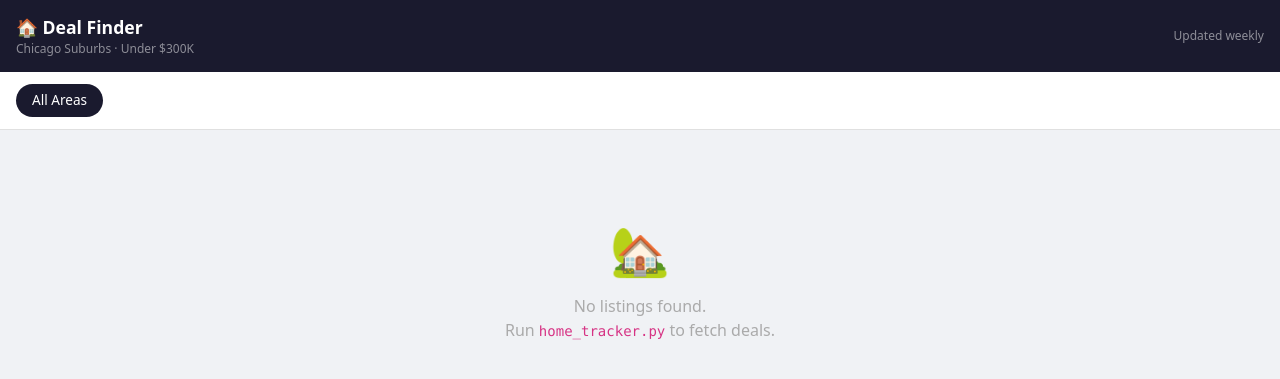
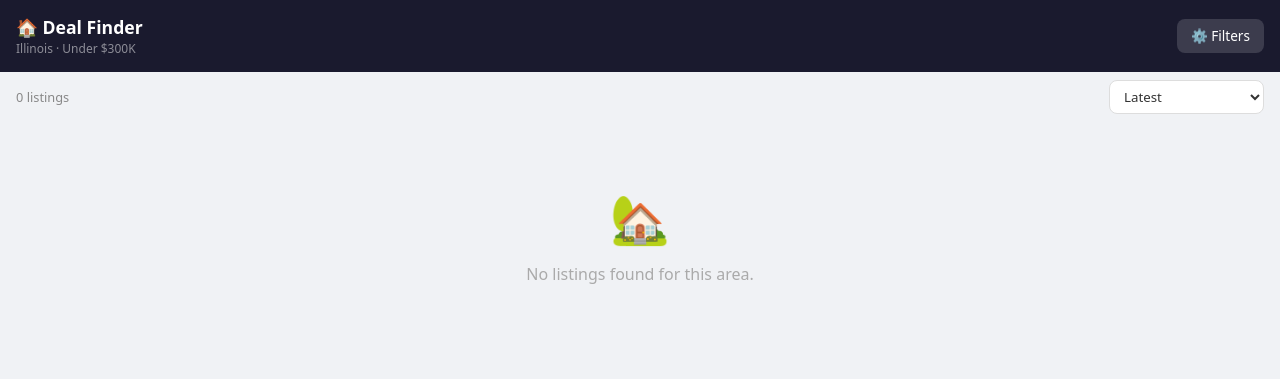
Before and after one commit to urakymzhan/deals-automation, a Flask app: page / in a window 1280 px wide. Shown: the top 379 px of the page. Run offline with Flask 3, Linux system fonts and the light colour scheme.

Commit message:
More zip and update ui experience

```diff
--- a/app.py
+++ b/app.py
@@ -10,7 +10,7 @@ def index():
     session = Session()
 
     searches = session.query(HomeSearch).filter_by(active=True).order_by(HomeSearch.label).all()
-    active_tab = request.args.get("tab", str(searches[0].id) if searches else "all")
+    active_tab = request.args.get("tab", "all")
     sort = request.args.get("sort", "date")
 
     query = (
@@ -41,6 +41,20 @@ def index():
     elif sort == "dom_desc":
         listings.sort(key=lambda x: x[0].days_on_market if x[0].days_on_market is not None else -1, reverse=True)
 
+    # Count unique listings per search (all listings, not filtered)
+    all_rows = (
+        session.query(PropertySnapshot, HomeSearch)
+        .join(HomeSearch, PropertySnapshot.search_id == HomeSearch.id)
+        .all()
+    )
+    seen_all = {}
+    for snapshot, search in all_rows:
+        if snapshot.zpid not in seen_all:
+            seen_all[snapshot.zpid] = search.id
+    counts = {}
+    for zpid, sid in seen_all.items():
+        counts[sid] = counts.get(sid, 0) + 1
+
     session.close()
     return render_template(
         "index.html",
@@ -48,6 +62,7 @@ def index():
         listings=listings,
         active_tab=active_tab,
         sort=sort,
+        counts=counts,
     )
 
 
--- a/templates/index.html
+++ b/templates/index.html
@@ -16,62 +17,121 @@
       justify-content: space-between;
       position: sticky;
       top: 0;
-      z-index: 100;
+      z-index: 200;
     }
     .topbar-title { color: #fff; font-weight: 700; font-size: 1.1rem; }
     .topbar-sub { color: rgba(255,255,255,0.5); font-size: 0.75rem; }
-
-    /* Scrollable tab bar */
-    .tab-scroll {
-      display: flex;
-      overflow-x: auto;
-      gap: 8px;
-      padding: 12px 16px;
-      background: #fff;
-      border-bottom: 1px solid #e0e0e0;
-      scrollbar-width: none;
-    }
-    .tab-scroll::-webkit-scrollbar { display: none; }
-    .tab-btn {
-      white-space: nowrap;
+    .filter-btn {
+      background: rgba(255,255,255,0.15);
       border: none;
-      border-radius: 20px;
-      padding: 6px 16px;
+      border-radius: 8px;
+      color: #fff;
+      padding: 7px 14px;
       font-size: 0.85rem;
       font-weight: 500;
+      cursor: pointer;
+      display: flex;
+      align-items: center;
+      gap: 6px;
+    }
+    .filter-btn .badge {
+      background: #e53935;
+      border-radius: 10px;
+      font-size: 0.7rem;
+      padding: 1px 6px;
+    }
+
+    /* Overlay */
+    .overlay {
+      display: none;
+      position: fixed;
+      inset: 0;
+      background: rgba(0,0,0,0.4);
+      z-index: 300;
+    }
+    .overlay.open { display: block; }
+
+    /* Drawer */
+    .drawer {
+      position: fixed;
+      top: 0;
+      right: -320px;
+      width: 300px;
+      height: 100%;
+      background: #fff;
+      z-index: 400;
+      transition: right 0.25s ease;
+      display: flex;
+      flex-direction: column;
+      overflow-y: auto;
+    }
+    .drawer.open { right: 0; }
+    .drawer-header {
+      padding: 18px 16px 12px;
+      border-bottom: 1px solid #eee;
+      display: flex;
+      align-items: center;
+      justify-content: space-between;
+      position: sticky;
+      top: 0;
+      background: #fff;
+      z-index: 1;
+    }
+    .drawer-header h6 { margin: 0; font-weight: 700; font-size: 1rem; color: #1a1a2e; }
+    .close-btn {
       background: #f0f2f5;
+      border: none;
+      border-radius: 50%;
+      width: 32px;
+      height: 32px;
+      font-size: 1.1rem;
+      cursor: pointer;
+      display: flex;
+      align-items: center;
+      justify-content: center;
       color: #555;
+    }
+    .drawer-section { padding: 16px; border-bottom: 1px solid #f0f2f5; }
+    .drawer-section-title {
+      font-size: 0.72rem;
+      font-weight: 700;
+      color: #aaa;
+      text-transform: uppercase;
+      letter-spacing: 0.06em;
+      margin-bottom: 10px;
+    }
+
+    /* Area options */
+    .area-options { display: grid; grid-template-columns: 1fr 1fr; gap: 8px; }
+    .area-option {
+      display: block;
+      padding: 9px 8px;
+      border-radius: 10px;
+      border: 1.5px solid #eee;
+      font-size: 0.8rem;
+      color: #444;
       text-decoration: none;
-      flex-shrink: 0;
+      font-weight: 500;
+      text-align: center;
     }
-    .tab-btn.active {
+    .area-option.active {
       background: #1a1a2e;
       color: #fff;
+      border-color: #1a1a2e;
     }
 
-    /* Stats row */
-    .stats-row {
-      display: flex;
-      gap: 10px;
-      padding: 12px 16px;
-      overflow-x: auto;
-      scrollbar-width: none;
+    /* Active area pill in topbar */
+    .active-area-pill {
+      background: rgba(255,255,255,0.15);
+      border-radius: 20px;
+      padding: 3px 10px;
+      font-size: 0.75rem;
+      color: rgba(255,255,255,0.85);
+      margin-left: 8px;
     }
-    .stats-row::-webkit-scrollbar { display: none; }
-    .stat-card {
-      background: #fff;
-      border-radius: 12px;
-      padding: 10px 16px;
-      text-align: center;
-      min-width: 90px;
-      flex-shrink: 0;
-      box-shadow: 0 1px 4px rgba(0,0,0,0.06);
-    }
-    .stat-card .num { font-size: 1.4rem; font-weight: 700; color: #1a1a2e; }
-    .stat-card .lbl { font-size: 0.7rem; color: #888; margin-top: 2px; }
 
-    /* Listing cards */
-    .listings { padding: 0 16px 80px; }
+    /* Listings */
+    .listings { padding: 12px 16px 80px; }
     .listing-card {
       background: #fff;
       border-radius: 14px;
@@ -135,36 +167,27 @@
       font-weight: 500;
       margin-bottom: 6px;
     }
-    .no-results { padding: 60px 16px; text-align: center; color: #aaa; }
-    .count-label { padding: 4px 16px 4px; font-size: 0.8rem; color: #888; }
+    .count-label { padding: 8px 16px 4px; font-size: 0.8rem; color: #888; }
+    .area-count { font-size: 0.72rem; opacity: 0.7; font-weight: 400; }
     .sort-bar {
       display: flex;
       align-items: center;
-      gap: 6px;
-      padding: 10px 16px;
-      overflow-x: auto;
-      scrollbar-width: none;
+      justify-content: space-between;
+      padding: 8px 16px;
       background: #f0f2f5;
     }
-    .sort-bar::-webkit-scrollbar { display: none; }
-    .sort-label { font-size: 0.78rem; color: #888; white-space: nowrap; }
-    .sort-btn {
-      white-space: nowrap;
-      border: 1px solid #ddd;
-      border-radius: 20px;
-      padding: 4px 12px;
-      font-size: 0.78rem;
+    .sort-select {
+      border: 1.5px solid #ddd;
+      border-radius: 8px;
+      padding: 6px 10px;
+      font-size: 0.83rem;
+      background: #fff;
+      color: #333;
       font-weight: 500;
-      background: #fff;
-      color: #555;
-      text-decoration: none;
-      flex-shrink: 0;
+      outline: none;
+      cursor: pointer;
     }
-    .sort-btn.active {
-      background: #1a1a2e;
-      color: #fff;
-      border-color: #1a1a2e;
-    }
+    .no-results { padding: 60px 16px; text-align: center; color: #aaa; }
   </style>
 </head>
 <body>
@@ -172,49 +195,63 @@
 <!-- Top bar -->
 <div class="topbar">
   <div>
-    <div class="topbar-title">🏠 Deal Finder</div>
-    <div class="topbar-sub">Chicago Suburbs · Under $300K</div>
+    <div class="topbar-title">
+      🏠 Deal Finder
+      {% if active_tab != 'all' %}
+        {% for s in searches %}{% if s.id|string == active_tab %}<span class="active-area-pill">{{ s.label.replace(' flips','') }}</span>{% endif %}{% endfor %}
+      {% endif %}
+    </div>
+    <div class="topbar-sub">Illinois · Under $300K</div>
   </div>
-  <div class="topbar-sub">Updated weekly</div>
+  <button class="filter-btn" onclick="openDrawer()">
+    ⚙ Filters
+    {% set active_sort = sort != 'date' %}
+    {% set active_area = active_tab != 'all' %}
+    {% if active_sort or active_area %}<span class="badge">●</span>{% endif %}
+  </button>
 </div>
 
-<!-- Tab bar -->
-<div class="tab-scroll">
-  <a href="/?tab=all" class="tab-btn {% if active_tab == 'all' %}active{% endif %}">All Areas</a>
-  {% for search in searches %}
-  <a href="/?tab={{ search.id }}" class="tab-btn {% if active_tab == search.id|string %}active{% endif %}">
-    {{ search.label.replace(' flips', '') }}
-  </a>
-  {% endfor %}
-</div>
+<!-- Overlay -->
+<div class="overlay" id="overlay" onclick="closeDrawer()"></div>
 
-<!-- Stats -->
-<div class="stats-row">
-  {% for search in searches %}
-  {% if active_tab == 'all' or active_tab == search.id|string %}
-  <div class="stat-card">
-    <div class="num">{{ listings | selectattr('0.search_id', 'equalto', search.id) | list | length }}</div>
-    <div class="lbl">{{ search.label.replace(' flips', '') }}</div>
+<!-- Drawer -->
+<div class="drawer" id="drawer">
+  <div class="drawer-header">
+    <h6>Filters</h6>
+    <button class="close-btn" onclick="closeDrawer()">✕</button>
   </div>
-  {% endif %}
-  {% endfor %}
+
+  <!-- Area -->
+  <div class="drawer-section">
+    <div class="drawer-section-title">Area</div>
+    <div class="area-options">
+      <a href="?tab=all&sort={{ sort }}" class="area-option {% if active_tab == 'all' %}active{% endif %}">
+        🗺 All<br><span class="area-count">{{ counts.values()|sum }}</span>
+      </a>
+      {% for search in searches %}
+      <a href="?tab={{ search.id }}&sort={{ sort }}" class="area-option {% if active_tab == search.id|string %}active{% endif %}">
+        {{ search.label.replace(' flips', '') }}<br>
+        <span class="area-count">{{ counts.get(search.id, 0) }}</span>
+      </a>
+      {% endfor %}
+    </div>
+  </div>
 </div>
 
 <!-- Sort bar -->
-{% if listings %}
 <div class="sort-bar">
-  <span class="sort-label">Sort by:</span>
-  <a href="?tab={{ active_tab }}&sort=date"       class="sort-btn {% if sort == 'date' %}active{% endif %}">Latest</a>
-  <a href="?tab={{ active_tab }}&sort=price_asc"  class="sort-btn {% if sort == 'price_asc' %}active{% endif %}">Price ↑</a>
-  <a href="?tab={{ active_tab }}&sort=price_desc" class="sort-btn {% if sort == 'price_desc' %}active{% endif %}">Price ↓</a>
-  <a href="?tab={{ active_tab }}&sort=dom_asc"    class="sort-btn {% if sort == 'dom_asc' %}active{% endif %}">Days ↑</a>
-  <a href="?tab={{ active_tab }}&sort=dom_desc"   class="sort-btn {% if sort == 'dom_desc' %}active{% endif %}">Days ↓</a>
+  <span class="count-label" style="padding:0">{{ listings|length }} listings</span>
+  <select class="sort-select" onchange="window.location='?tab={{ active_tab }}&sort='+this.value">
+    <option value="date"       {% if sort == 'date' %}selected{% endif %}>Latest</option>
+    <option value="price_asc"  {% if sort == 'price_asc' %}selected{% endif %}>Price: Low → High</option>
+    <option value="price_desc" {% if sort == 'price_desc' %}selected{% endif %}>Price: High → Low</option>
+    <option value="dom_asc"    {% if sort == 'dom_asc' %}selected{% endif %}>Days: Low → High</option>
+    <option value="dom_desc"   {% if sort == 'dom_desc' %}selected{% endif %}>Days: High → Low</option>
+  </select>
 </div>
-{% endif %}
 
 <!-- Listings -->
 {% if listings %}
-<div class="count-label">{{ listings|length }} listings</div>
 <div class="listings">
   {% for snapshot, search in listings %}
   <div class="listing-card">
@@ -224,16 +261,10 @@
       {% if snapshot.price %}${{ "{:,.0f}".format(snapshot.price) }}{% else %}Price N/A{% endif %}
     </div>
     <div class="listing-meta">
-      {% if snapshot.beds %}
-      <span class="meta-item">🛏 {{ snapshot.beds }} bed</span>
-      {% endif %}
-      {% if snapshot.baths %}
-      <span class="meta-item">🚿 {{ snapshot.baths }} bath</span>
-      {% endif %}
-      {% if snapshot.sqft %}
-      <span class="meta-item">📐 {{ "{:,.0f}".format(snapshot.sqft) }} sqft</span>
-      {% endif %}
-      <span class="meta-item">📅 Found {{ snapshot.recorded_at.strftime('%b %d') }}</span>
+      {% if snapshot.beds %}<span>🛏 {{ snapshot.beds }} bed</span>{% endif %}
+      {% if snapshot.baths %}<span>🚿 {{ snapshot.baths }} bath</span>{% endif %}
+      {% if snapshot.sqft %}<span>📐 {{ "{:,.0f}".format(snapshot.sqft) }} sqft</span>{% endif %}
+      <span>📅 Found {{ snapshot.recorded_at.strftime('%b %d') }}</span>
     </div>
     <div class="listing-footer">
       <div>
@@ -258,9 +289,24 @@
 {% else %}
 <div class="no-results">
   <div style="font-size:3rem">🏡</div>
-  <div class="mt-2">No listings found.<br>Run <code>home_tracker.py</code> to fetch deals.</div>
+  <div class="mt-2">No listings found for this area.</div>
 </div>
 {% endif %}
+
+<script>
+  function openDrawer() {
+    document.getElementById('drawer').classList.add('open');
+    document.getElementById('overlay').classList.add('open');
+  }
+  function closeDrawer() {
+    document.getElementById('drawer').classList.remove('open');
+    document.getElementById('overlay').classList.remove('open');
+  }
+  // Auto-close drawer after selecting a filter
+  document.querySelectorAll('.sort-option, .area-option').forEach(el => {
+    el.addEventListener('click', () => closeDrawer());
+  });
+</script>
 
 <script src="https://cdn.jsdelivr.net/npm/bootstrap@5.3.0/dist/js/bootstrap.bundle.min.js"></script>
 </body>
```
Also changed, not shown: other parts of templates/index.html (+9 -36 lines), setup_searches.py (+82 -8 lines).
